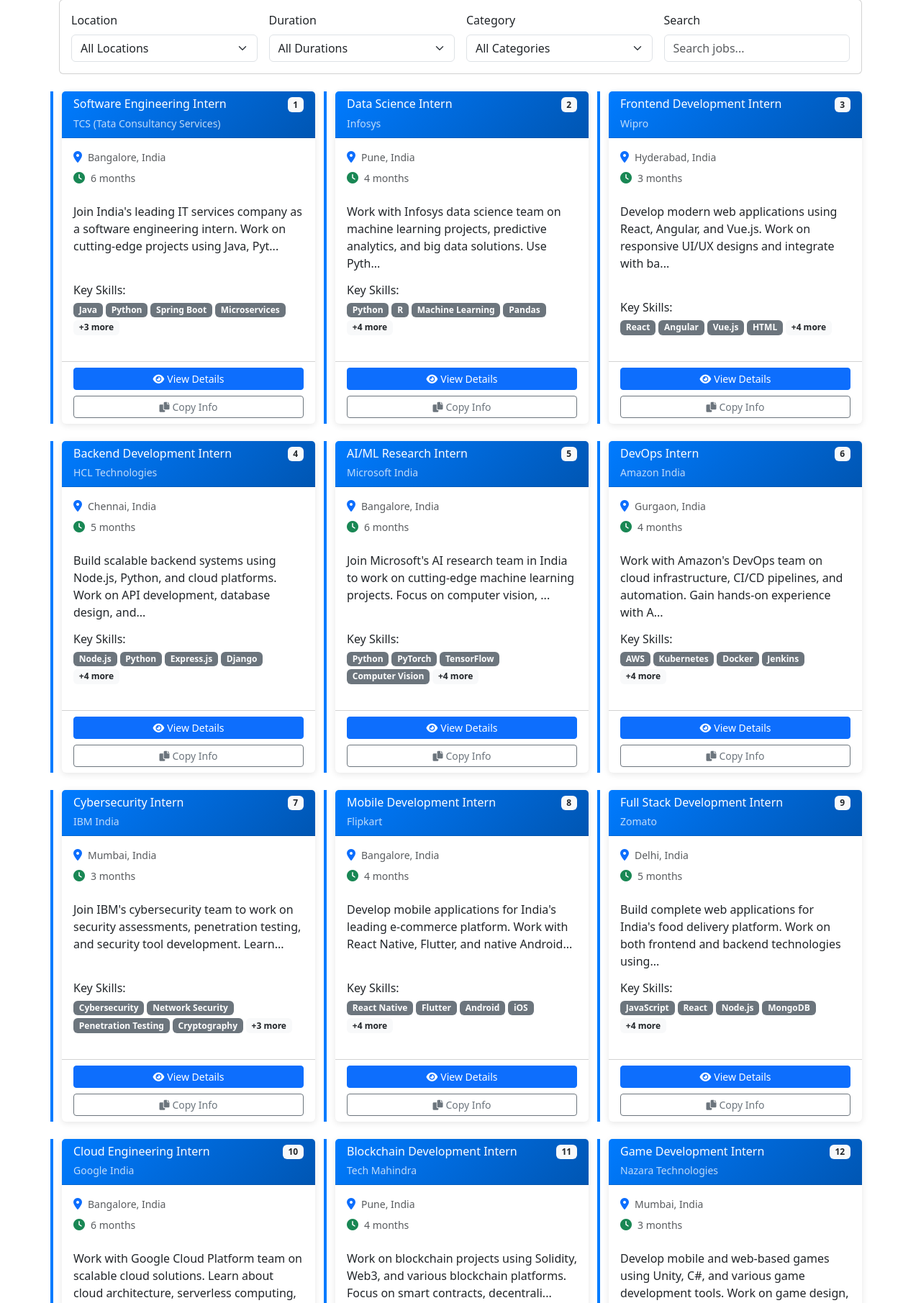
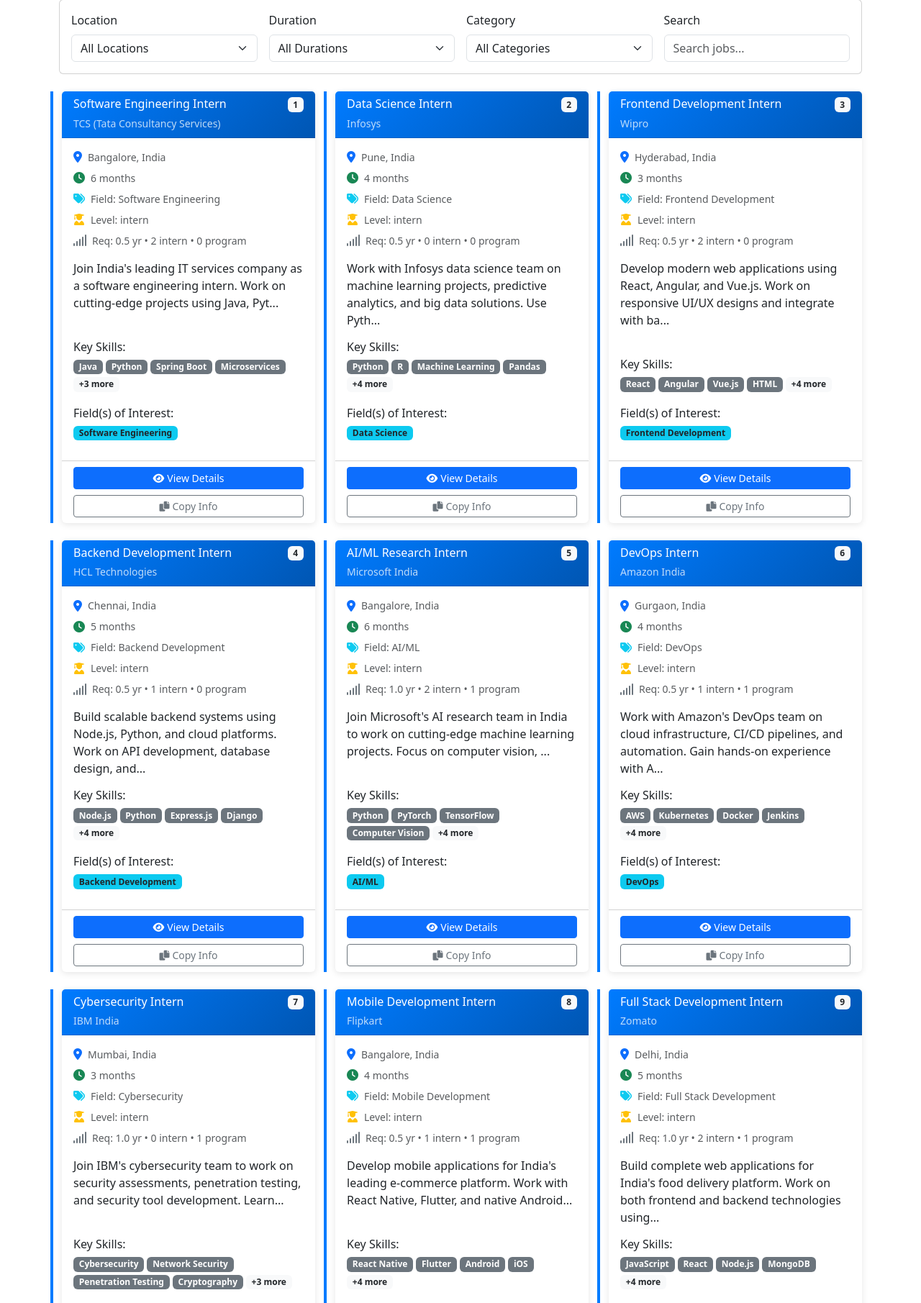
Before and after one commit to mohamedaaris/Resumatch, a Flask app: page /jobs in a window 1280 px wide. Shown: the part 177-1988 px from the top of the page at 72% size. Run offline with Flask 3, Linux system fonts and the light colour scheme; some libraries are stand-ins or nearby versions.

Commit message:
finished

```diff
--- a/app.py
+++ b/app.py
@@ -1295,6 +1295,7 @@
                 'location': job['location'],
                 'duration': job['duration'],
                 'field': job.get('field',''),
+                'field_of_interest': job.get('field_of_interest', []),
                 'experience_level': job.get('experience_level'),
                 'min_experience_years': job.get('min_experience_years'),
                 'min_internships': job.get('min_internships'),
@@ -1335,6 +1336,7 @@
                 'location': job['location'],
                 'duration': job['duration'],
                 'field': job.get('field',''),
+                'field_of_interest': job.get('field_of_interest', []),
                 'experience_level': job.get('experience_level'),
                 'min_experience_years': job.get('min_experience_years'),
                 'min_internships': job.get('min_internships'),
--- a/templates/jobs.html
+++ b/templates/jobs.html
@@ -102,6 +102,18 @@
                             <i class="fas fa-clock text-success me-2"></i>
                             <small class="text-muted">{{ job.duration }}</small>
                         </div>
+                        <div class="d-flex align-items-center mb-2">
+                            <i class="fas fa-tags text-info me-2"></i>
+                            <small class="text-muted">Field: {{ job.field or '—' }}</small>
+                        </div>
+                        <div class="d-flex align-items-center mb-2">
+                            <i class="fas fa-user-graduate text-warning me-2"></i>
+                            <small class="text-muted">Level: {{ job.experience_level or '—' }}</small>
+                        </div>
+                        <div class="d-flex align-items-center">
+                            <i class="fas fa-signal text-secondary me-2"></i>
+                            <small class="text-muted">Req: {{ job.min_experience_years or 0 }} yr • {{ job.min_internships or 0 }} intern • {{ job.min_programs or 0 }} program</small>
+                        </div>
                     </div>
 
                     <p class="card-text flex-grow-1">{{ job.description[:120] }}{% if job.description|length > 120 %}...{% endif %}</p>
@@ -117,6 +129,16 @@
                             {% endif %}
                         </div>
                     </div>
+                    {% if job.field_of_interest %}
+                    <div class="mb-2">
+                        <h6 class="mb-2">Field(s) of Interest:</h6>
+                        <div class="d-flex flex-wrap">
+                            {% for f in job.field_of_interest %}
+                                <span class="badge bg-info text-dark me-1 mb-1">{{ f }}</span>
+                            {% endfor %}
+                        </div>
+                    </div>
+                    {% endif %}
                 </div>
                 <div class="card-footer bg-transparent">
                     <div class="d-grid gap-2">
@@ -255,11 +277,12 @@
                 <h6><i class="fas fa-info-circle me-2"></i>Job ID</h6>
                 <p class="mb-3">#${job.id}</p>
 
-                <h6><i class="fas fa-calendar me-2"></i>Posted</h6>
-                <p class="mb-3">Recently</p>
+                <h6><i class="fas fa-tags me-2"></i>Field</h6>
+                <p class="mb-3">${job.field ?? '—'}</p>
 
-                <h6><i class="fas fa-users me-2"></i>Type</h6>
-                <p class="mb-3">Internship</p>
+                <h6><i class="fas fa-user-graduate me-2"></i>Experience</h6>
+                <p class="mb-3">Level: ${job.experience_level ?? '—'}<br/>
+                Min: ${job.min_experience_years ?? 0} yr • ${job.min_internships ?? 0} intern • ${job.min_programs ?? 0} program</p>
             </div>
         </div>
 
@@ -268,7 +291,7 @@
 
         <h6><i class="fas fa-tools me-2"></i>Requirements</h6>
         <div class="mb-3">
-            ${job.requirements.map(req => `<span class="badge bg-primary me-1 mb-1">${req}</span>`).join('')}
+            ${(job.requirements || []).map(req => `<span class=\"badge bg-primary me-1 mb-1\">${req}</span>`).join('')}
         </div>
 
         <div class="alert alert-info">
```
Also changed, not shown: enhanced_model.py (+73 -15 lines), templates/recommendations.html (+25 -2 lines).
